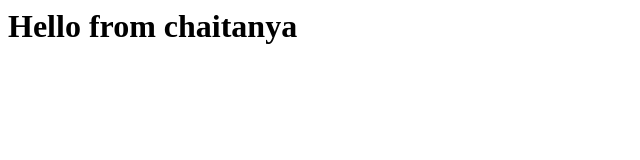
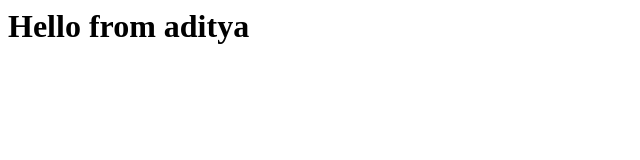
Before and after one commit to chaitanyaw000/roadpay, a plain HTML site: page index.html in a window 1280 px wide. Shown: the whole page, without its empty margins (0-640 px from the left). Drawn offline with Linux system fonts and the light colour scheme.

Commit message:
new branhc

```diff
--- a/index.html
+++ b/index.html
@@ -1,4 +1,4 @@
 <h1>
     Hello
- from chaitanya
+ from aditya
 </h1>
```
